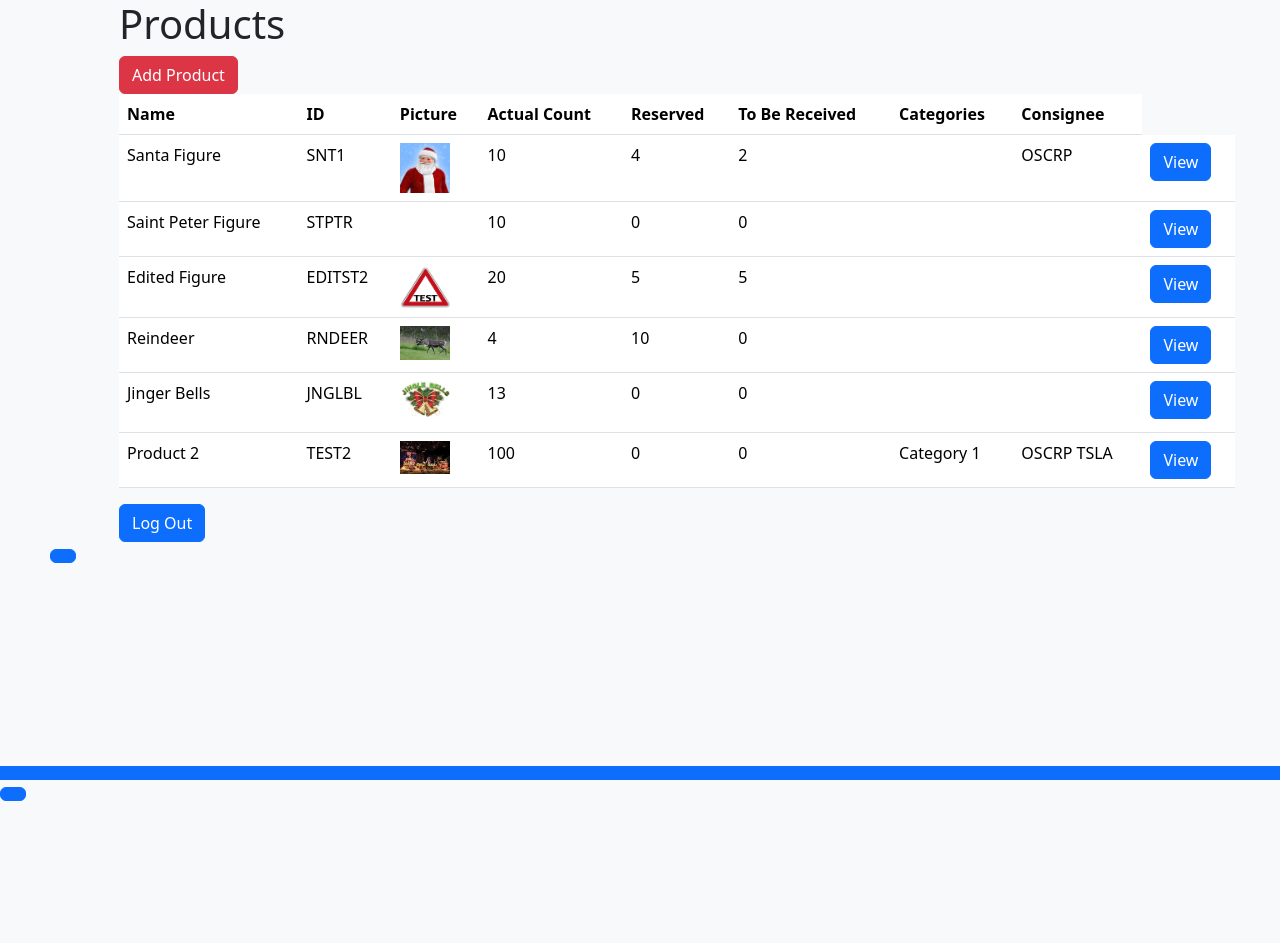
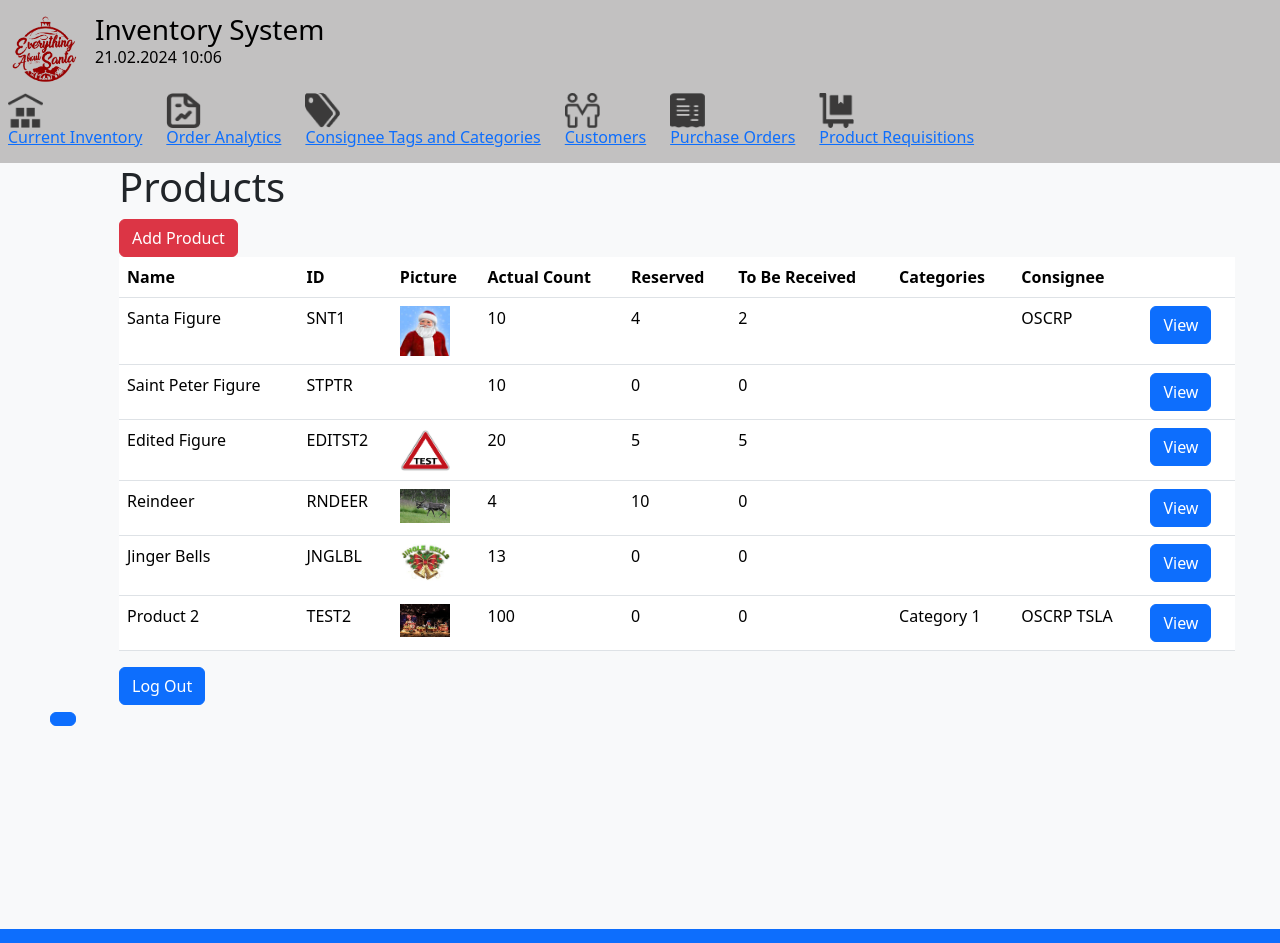
Before and after one commit to Miguel-Glorioso/EAS-Inventory-System, a Django app: page /current_inventory in a window 1280 px wide; the page is wider, and only the part inside the window is pictured. Before the commit the page ends 801 px from the top of that part, so only its background shows below. Run offline with Django 5.2, Linux system fonts and the light colour scheme; data comes from the database, SQL or seed files in the repository.

Commit message:
Ongoing Navbar & small column fix

```diff
--- a/EASinventorysystem/inventoryapp/templates/inventoryapp/base.html
+++ b/EASinventorysystem/inventoryapp/templates/inventoryapp/base.html
@@ -8,16 +8,66 @@
     <link href="https://cdn.jsdelivr.net/npm/bootstrap@5.3.3/dist/css/bootstrap.min.css" rel="stylesheet" integrity="sha384-QWTKZyjpPEjISv5WaRU9OFeRpok6YctnYmDr5pNlyT2bRjXh0JMhjY6hW+ALEwIH" crossorigin="anonymous">
 </head>
 <body>
-    <script src="https://cdn.jsdelivr.net/npm/bootstrap@5.3.3/dist/js/bootstrap.bundle.min.js" integrity="sha384-YvpcrYf0tY3lHB60NNkmXc5s9fDVZLESaAA55NDzOxhy9GkcIdslK1eN7N6jIeHz" crossorigin="anonymous"></script>
-         <div class="row">
-            <div class="container" style="margin-left: 50px; margin-bottom: 200px;">
-                <div class="d-flex">
-                    {% block content %}
-                    {% endblock %}
+    <nav class="px-2 navbar navbar-light" style="background-color: #C2C1C1;">
+        <a class="navbar-brand" href="#">
+            <div class="row row-cols-auto">
+                <div class="col nopadding">
+                    <img src="{% static 'images/EAS_logo.png' %}" width="75" height="75">
                 </div>
+                <div class="col p-0">
+                    <span class="h3">Inventory System</span>
+                    <div class="row">
+                        <span id="datetime" class="h6"></span>
+                        <script>
+                        var dt = new Date();
+                        document.getElementById("datetime").innerHTML = (("0"+dt.getDate()).slice(-2)) +"."+ (("0"+(dt.getMonth()+1)).slice(-2)) +"."+ (dt.getFullYear()) +" "+ (("0"+dt.getHours()).slice(-2)) +":"+ (("0"+dt.getMinutes()).slice(-2));
+                        </script>
+                    </div>
+                </div>
+            </div>
+        </a>
+        <div class="row row-cols-auto">
+            <a href="#">
+                <div class="col p-0">
+                    <img src= "{% static 'images/icon_warehouse.png' %}" width="35" height="35";><br>
+                    <div class="row">
+                        <span><h6>Current Inventory</h6></span>
+                    </div>
+                </div>
+            </a>
+                <a href="#">
+                    <img src= "{% static 'images/icon_file-graph.png' %}" width="35" height="35"><br>
+                    <span><h6>Order Analytics</h6></span>
+                </a>
+                <a href="#">
+                    <img src= "{% static 'images/icon_consignee-tags.png' %}" width="35" height="35"><br>
+                    <span><h6>Consignee Tags and Categories</h6></span>
+                </a>
+
+                <a href="#">
+                    <img src= "{% static 'images/icon_customers.png' %}" width="35" height="35"><br>
+                    <span><h6>Customers</h6></span>
+                </a>
+
+                <a href="#">
+                    <img src= "{% static 'images/icon_po.png' %}" width="35" height="35"><br>
+                    <span><h6>Purchase Orders</h6></span>
+                </a>
+
+                <a class="nav-link" href="#"></a>
+                <a href="#">
+                    <img src= "{% static 'images/icon_pro.png' %}" width="35" height="35"><br>
+                    <span><h6>Product Requisitions</h6></span>
+                </a>
+    </nav>
+    <div class="row">
+        <div class="container" style="margin-left: 50px; margin-bottom: 200px;">
+            <div class="d-flex">
+                {% block content %}
+                {% endblock %}
             </div>
         </div>
     </div>
-
+    <script src="https://cdn.jsdelivr.net/npm/bootstrap@5.3.3/dist/js/bootstrap.bundle.min.js" integrity="sha384-YvpcrYf0tY3lHB60NNkmXc5s9fDVZLESaAA55NDzOxhy9GkcIdslK1eN7N6jIeHz" crossorigin="anonymous"></script>
 </body>
 </html>
--- a/EASinventorysystem/inventoryapp/templates/inventoryapp/current_inventory.html
+++ b/EASinventorysystem/inventoryapp/templates/inventoryapp/current_inventory.html
@@ -26,6 +26,7 @@
             <th scope="col">To Be Received</th>
             <th scope="col">Categories</th>
             <th scope="col">Consignee</th>
+            <th scope="col"> </th>
           </tr>
         </thead>
         <tbody>
```
Also changed, not shown: EASinventorysystem/inventoryapp/static/images/EAS_logo.png (added), EASinventorysystem/inventoryapp/static/images/icon_consignee-tags.png (added), EASinventorysystem/inventoryapp/static/images/icon_customers.png (added), EASinventorysystem/inventoryapp/static/images/icon_file-graph.png (added), EASinventorysystem/inventoryapp/static/images/icon_po.png (added), EASinventorysystem/inventoryapp/static/images/icon_pro.png (added), EASinventorysystem/inventoryapp/static/images/icon_warehouse.png (added).
